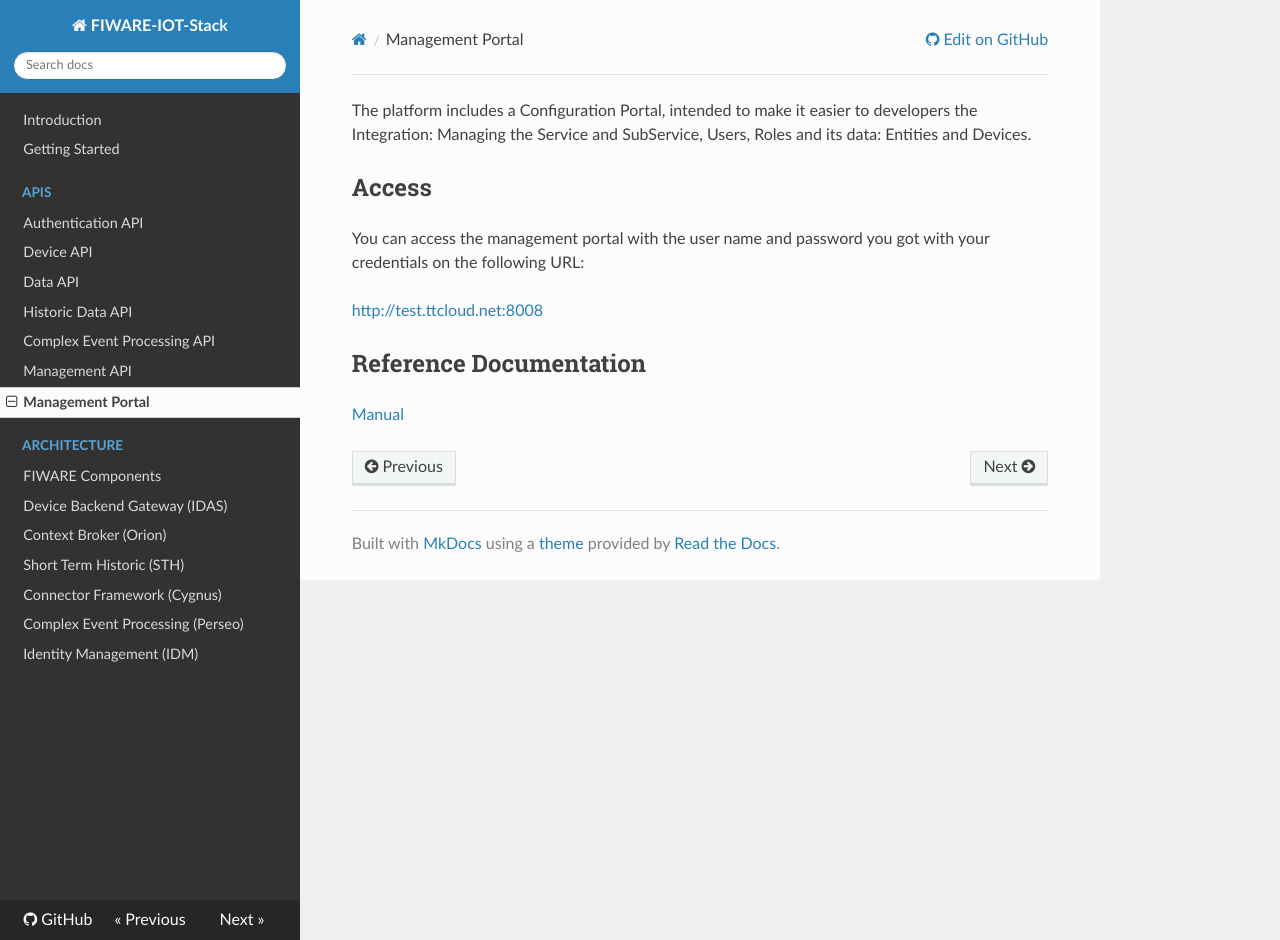
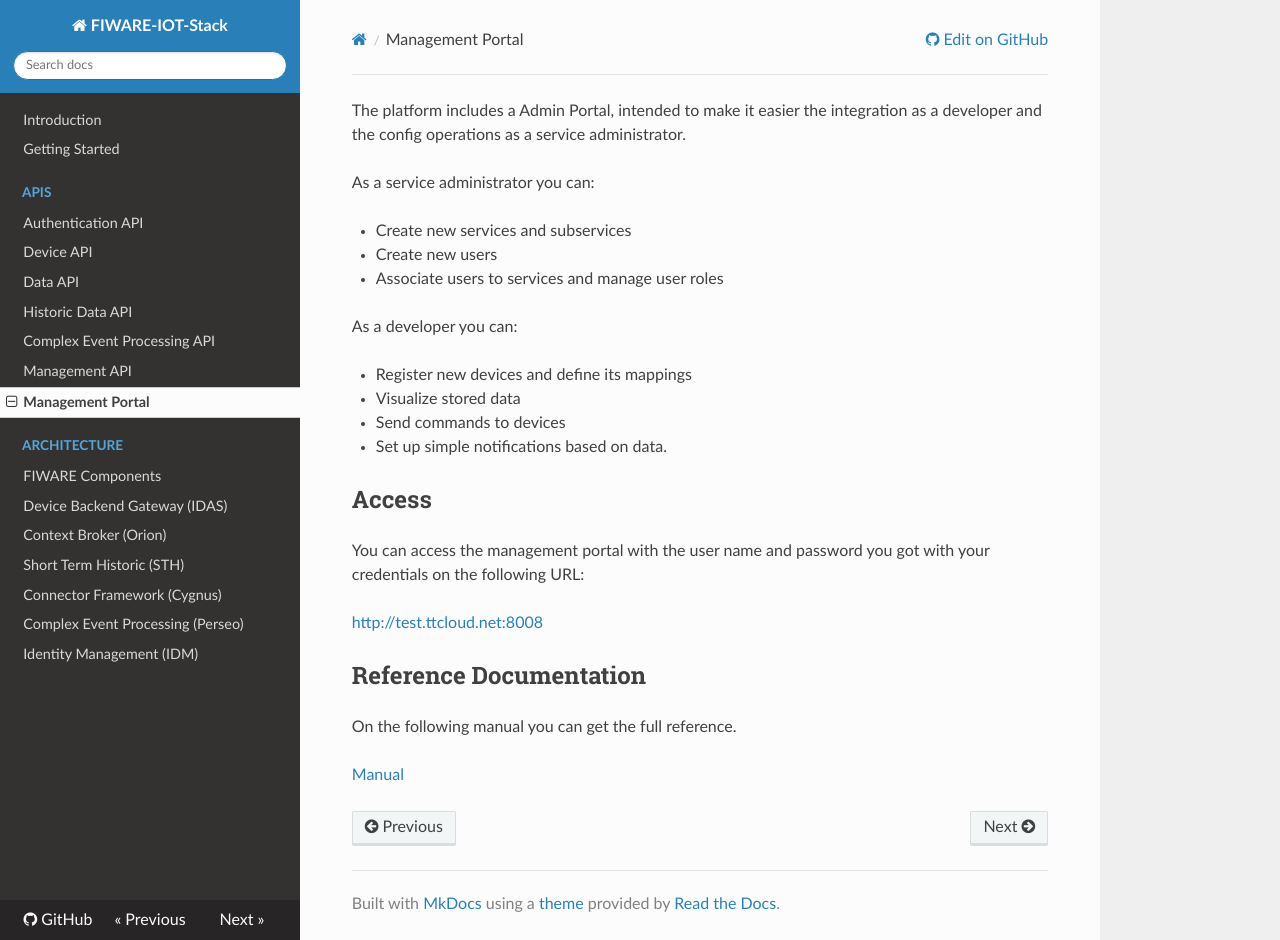
Before and after one commit to telefonicaid/thinking-cities, an MkDocs documentation site: the page built from docs/portal.md, in a window 1280 px wide and 940 px high. Built offline with MkDocs 1.6.1, drawn with Linux system fonts in a browser that asks for light colours; nearby versions of some CDN libraries; old or Windows-style settings are respelled for this version of MkDocs.

Commit message:
Update portal.md

```diff
--- a/docs/portal.md
+++ b/docs/portal.md
@@ -1,4 +1,17 @@
-The platform includes a Configuration Portal, intended to make it easier to developers the Integration: Managing the Service and SubService, Users, Roles and its data: Entities and Devices.
+The platform includes a Admin Portal, intended to make it easier the integration as a developer and the config operations as a service administrator.
+
+As a service administrator you can:
+
+- Create new services and subservices
+- Create new users
+- Associate users to services and manage user roles
+
+As a developer you can:
+
+- Register new devices and define its mappings
+- Visualize stored data
+- Send commands to devices
+- Set up simple notifications based on data.
 
 ## Access
 
@@ -8,4 +21,6 @@
 
 ## Reference Documentation ##
 
+On the following manual you can get the full reference.
+
 [Manual](https://github.com/telefonicaid/fiware-iot-stack/blob/master/docs/pdf/Configuration_portal_integrators_manual_v2.pdf)
```
